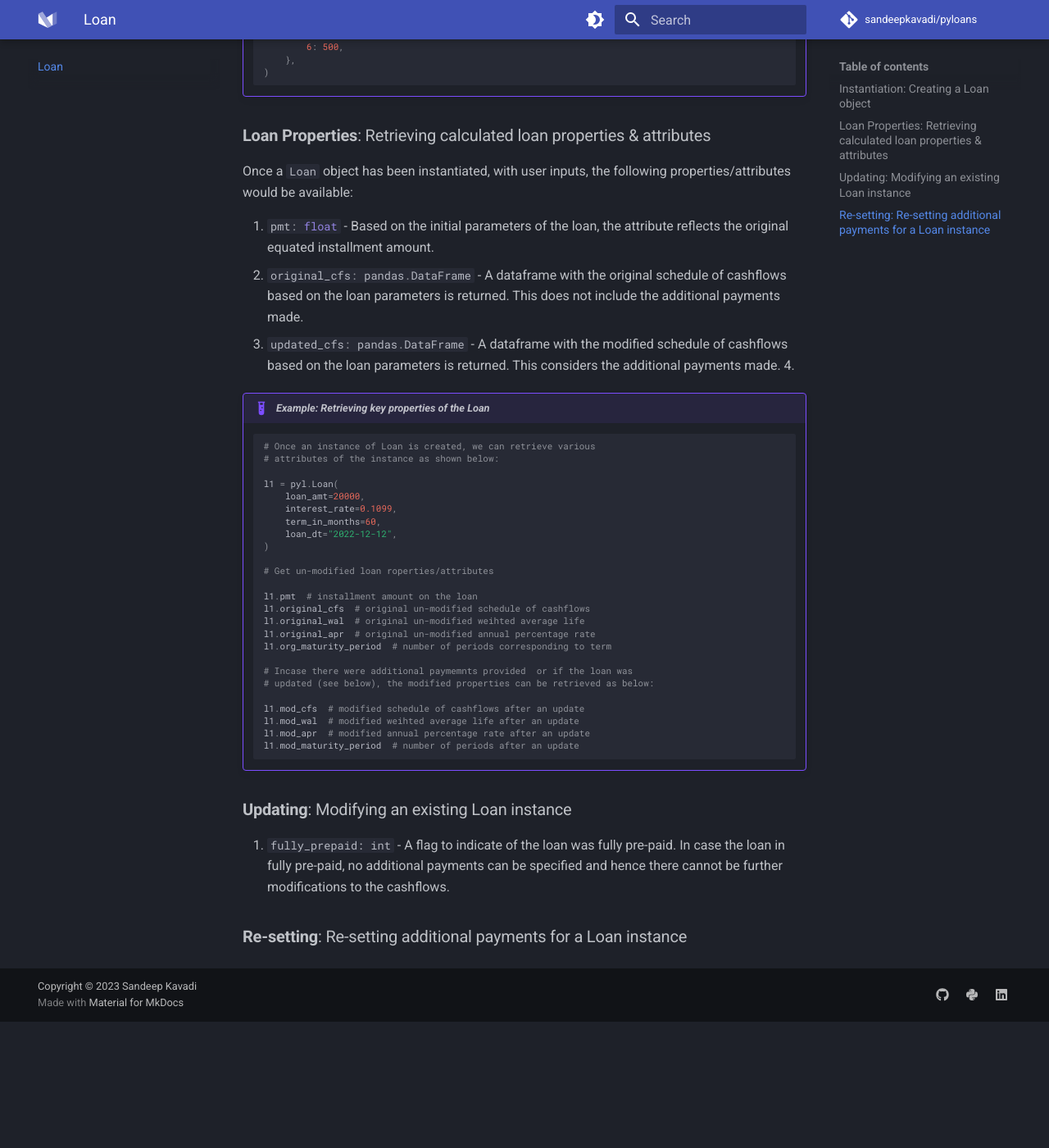
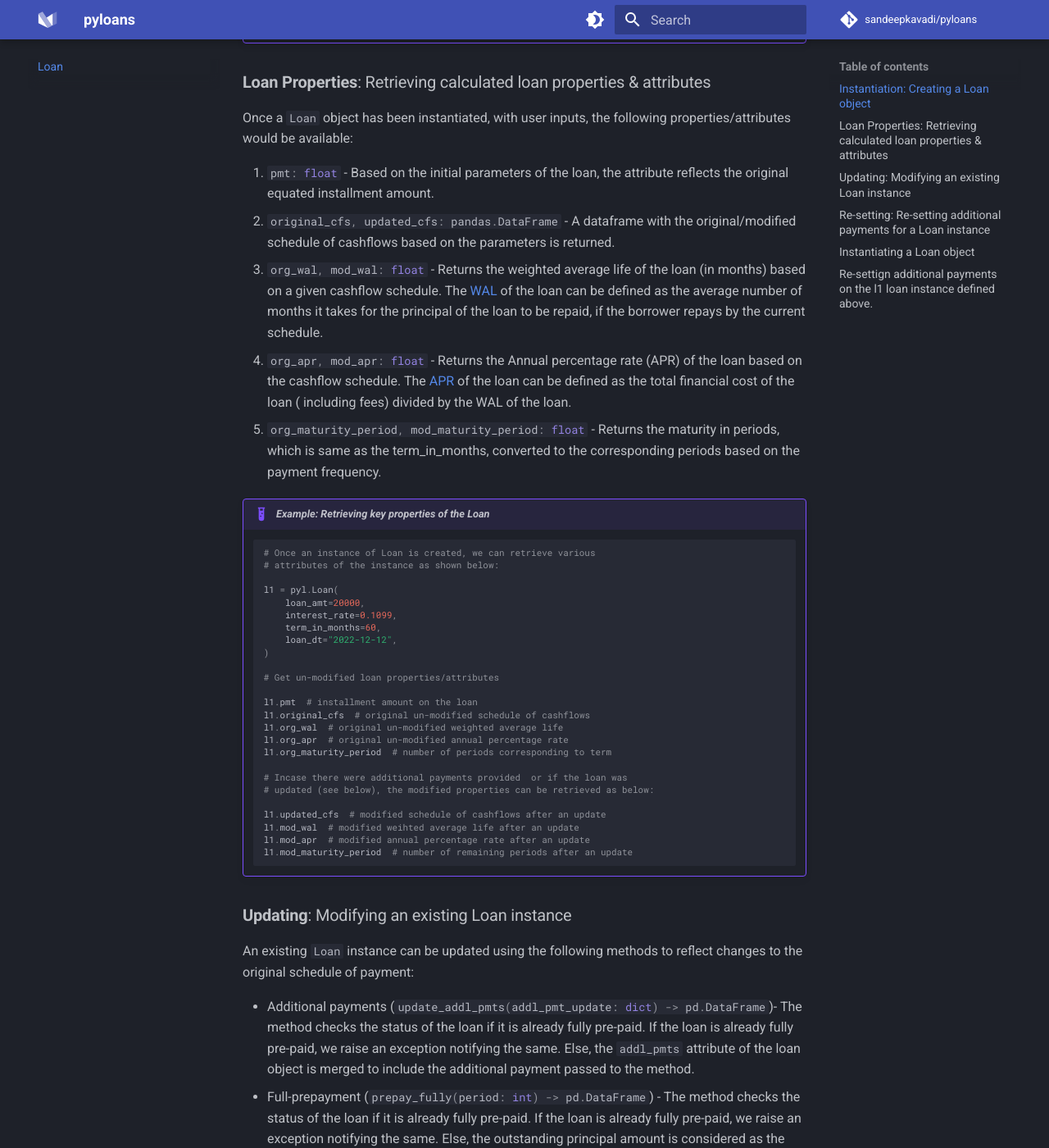
Before and after one commit to sandeepkavadi/pyloans, an MkDocs documentation site: the page built from docs/loan.md, in a window 1280 px wide and 1400 px high, scrolled down 1386 px. Shown: the whole window at 82% size. Built offline with MkDocs 1.6.1 and Material for MkDocs 9.7.7, drawn with Linux system fonts in a browser that asks for light colours; comment, search, counter and statistics services are not loaded; before the commit the page ends 2632 px from its top, so only the background shows below that; some of the changed text lies outside the part shown.

Commit message:
Updated documentation and ready for version v0.1.3

````diff
--- a/.pre-commit-config.yaml
+++ b/.pre-commit-config.yaml
@@ -31,7 +31,7 @@
     rev: 6.0.0
     hooks:
     -   id: flake8
-        exclude: ^(docs/|example-plugin/)
+        exclude: docs/
 -   repo: https://github.com/pre-commit/mirrors-mypy
     rev: v0.991
     hooks:
--- a/docs/loan.md
+++ b/docs/loan.md
@@ -1,3 +1,4 @@
+
 The `Loan` class is the fundamental building block of the pyloans packages. It
 enables us to created instances of installment loans. Once a `Loan` object is
 created, we can run analyze the properties of the loan such as generating a
@@ -16,8 +17,9 @@
    personal loans.
 2. `#!python int_rate: float`: The original rate of interest applicable on the
    principal outstanding. Suggested range: 0.0% - 24.99%
-3. `#!python term_in_months`: The original term of the loan per schedule. Typically,
-   <= 80 for personal loans, most common terms are multiples of 6 months
+3. `#!python term_in_months`: The original term of the loan per schedule.
+   Typically, <= 80 for personal loans, most common terms are multiples of
+   6 months.
 4. `#!python loan_dt: str`: Date of loan disbursement. Any valid dates
    strings in 'YYYY-mm-dd' format, recommended to be after 1970-01-01 to avoid
    any unexpected errors.
@@ -84,13 +86,23 @@
 
 1. `#!python pmt: float` - Based on the initial parameters of the loan,
 the attribute reflects the original equated installment amount.
-2.  `#!python original_cfs: pandas.DataFrame` - A dataframe with the original
-schedule of cashflows based on the loan parameters is returned. This
-does not include the additional payments made.
-3. `#!python updated_cfs: pandas.DataFrame` - A dataframe with the modified
-schedule of cashflows based on the loan parameters is returned. This
-considers the additional payments made.
-4.
+2.  `#!python original_cfs, updated_cfs: pandas.DataFrame` - A dataframe with
+the original/modified schedule of cashflows based on the parameters is
+returned.
+3.  `#!python org_wal, mod_wal: float` - Returns the weighted
+average life of the loan (in months) based on a given cashflow schedule.
+The [WAL](https://en.wikipedia.org/wiki/Weighted-average_life) of the
+loan can be defined as the average number of months it takes for the
+principal of the loan to be repaid, if the borrower repays by the
+current schedule.
+4.  `#!python org_apr, mod_apr: float` - Returns the Annual percentage
+rate (APR) of the loan based on the cashflow schedule.
+The [APR](https://en.wikipedia.org/wiki/Annual_percentage_rate) of the
+loan can be defined as the total financial cost of the loan (
+including fees) divided by the WAL of the loan.
+5. `#!python org_maturity_period, mod_maturity_period: float` - Returns the
+maturity in periods, which is same as the term_in_months, converted to the
+corresponding periods based on the payment frequency.
 
 !!! Example "*Example: Retrieving key properties of the Loan*"
 
@@ -105,28 +117,93 @@
          loan_dt="2022-12-12",
      )
 
-     # Get un-modified loan roperties/attributes
+     # Get un-modified loan properties/attributes
 
      l1.pmt  # installment amount on the loan
      l1.original_cfs  # original un-modified schedule of cashflows
-     l1.original_wal  # original un-modified weihted average life
-     l1.original_apr  # original un-modified annual percentage rate
+     l1.org_wal  # original un-modified weighted average life
+     l1.org_apr  # original un-modified annual percentage rate
      l1.org_maturity_period  # number of periods corresponding to term
 
-     # Incase there were additional paymemnts provided  or if the loan was
+     # Incase there were additional payments provided  or if the loan was
      # updated (see below), the modified properties can be retrieved as below:
 
-     l1.mod_cfs  # modified schedule of cashflows after an update
+     l1.updated_cfs  # modified schedule of cashflows after an update
      l1.mod_wal  # modified weihted average life after an update
      l1.mod_apr  # modified annual percentage rate after an update
-     l1.mod_maturity_period  # number of periods after an update
+     l1.mod_maturity_period  # number of remaining periods after an update
      ```
 
 ### **Updating**: Modifying an existing Loan instance
 
-4. `fully_prepaid: int` - A flag to indicate of the loan was fully pre-paid.
-In case the loan in fully pre-paid, no additional payments can be specified
-and hence there cannot be further modifications to the cashflows.
+An existing `Loan` instance can be updated using the following methods to
+reflect changes to the original schedule of payment:
 
+* Additional payments (`#!python update_addl_pmts(addl_pmt_update: dict) -> pd.DataFrame`)-
+The method checks the status of the loan if it is already fully pre-paid. If
+the loan is already fully pre-paid, we raise an exception notifying the same.
+Else, the `addl_pmts` attribute of the loan object is merged to
+include the additional payment passed to the method.
+* Full-prepayment (`#!python prepay_fully(period: int) -> pd.DataFrame`) -
+The method checks the status of the loan if it is already fully pre-paid. If
+the loan is already fully pre-paid, we raise an exception notifying the
+same. Else, the outstanding principal amount is considered as the
+additional payment amount in the **period** specified and the closing
+balance of the loan is zero-ed out. The  `fully_prepaid` flag is also set to 1.
+
+??? info "fully_prepaid: attribute"
+
+    `#!python fully_prepaid: int` - A flag to indicate of the loan was fully
+    pre-paid. In case the loan in fully pre-paid, no additional payments
+    can be updated and hence there cannot be further modifications to the
+    cashflows.
+
+The following examples illustrate the process for updating an existing `Loan`
+instance.
+
+!!! Example "*Example: Updating an existing Loan*"
+
+    ```python
+    # Instantiating a loan object
+
+    l1 = pyl.Loan(
+        loan_amt=20000,
+        interest_rate=0.1099,
+        term_in_months=60,
+        loan_dt="2022-12-12",
+    )
+
+    # Updating the `l1` loan instance defined above.
+    l1.update_addl_pmts({7: 700})
+
+    # Method aggregates all amounts for a particular period across all
+    # provided payment updates
+    l1.update_addl_pmts({7: 200, 8: 100})
+
+    # Fully-prepay a loan in period 40
+    l1.prepay_fully(40)
+    ```
 
 ### **Re-setting**: Re-setting additional payments for a Loan instance
+As mentioned above the `#!python update_addl_pmts()` method aggregates all
+the payments mentioned in a particular period. Incase the payment for a
+period was mis-specified, updating the payment amount as 0 does not re-set
+the payment for the period, using the `#!python reset_addl_pmts()` method,
+all  the additional payments specified can be re-set to zero and the
+variables per the original schedule are set as the attributes. The
+`#!python fully_prepaid: int` attribute is also re-set to zero.
+
+!!! Example "*Example: Updating an existing Loan*"
+
+    ```python
+    # Instantiating a Loan object
+
+    l1 = pyl.Loan(
+     loan_amt=20000,
+     interest_rate=0.1099,
+     term_in_months=60,
+     loan_dt="2022-12-12",
+    )
+
+    # Re-settign additional payments on the `l1` loan instance defined above.
+    l1.reset_addl_pmts()
````
Also changed, not shown: docs/index.md (+1 -1 lines), docs/quickstart.md (+76 -57 lines), 1 other file.
